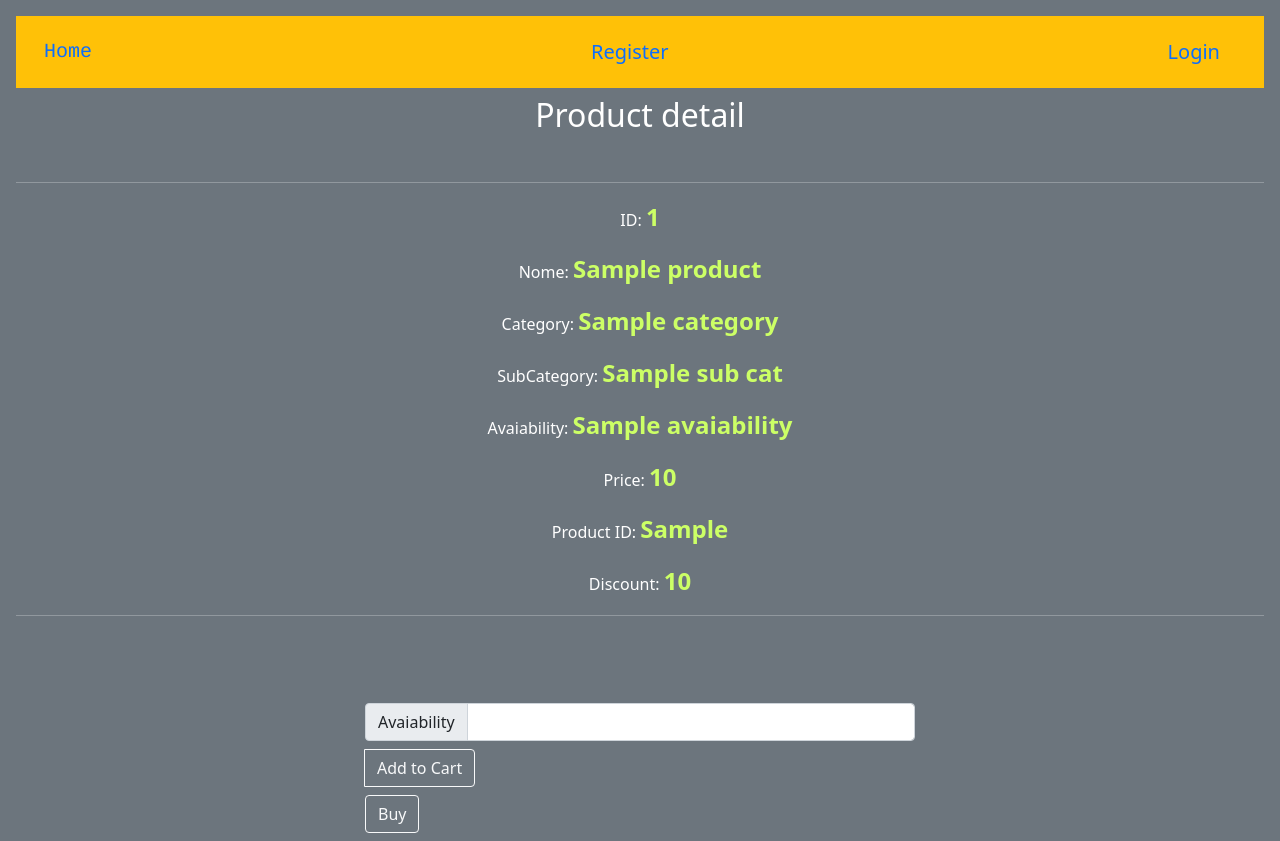
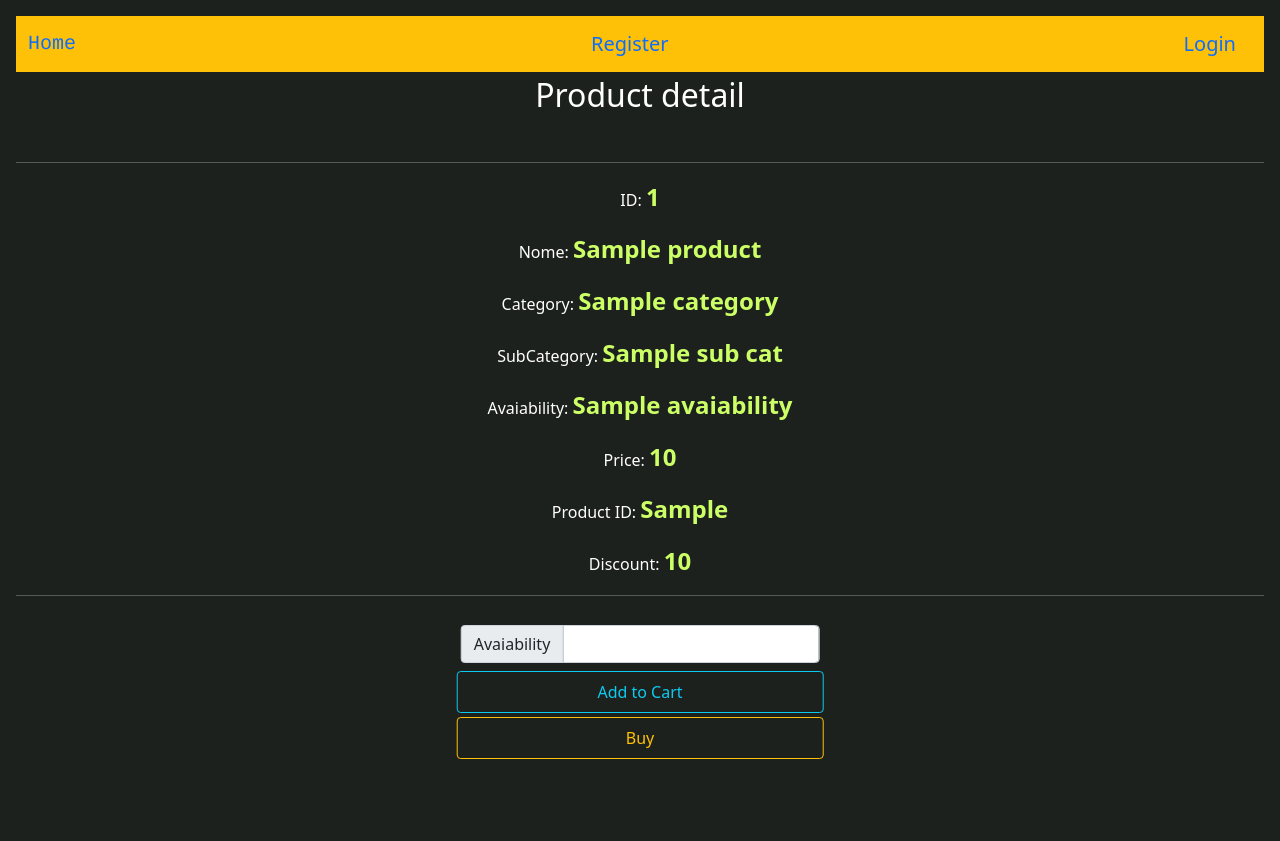
Before and after one commit to radik2019/e_commerce, a Django app: template store_app/templates/store_app/detail_product.html in a window 1280 px wide. After the commit the page ends 759 px from the top, so only its background shows below. Run offline with Django 3.2, Linux system fonts and the light colour scheme; the template is opened without the code that fills it: most values are stand-ins (such as "Sample title", 1, 10 or a date in 2020).

Commit message:
[ADD] added models.Order, order.html, changed background color admin/user

```diff
--- a/store_app/templates/store_app/base.html
+++ b/store_app/templates/store_app/base.html
@@ -7,49 +7,60 @@
 
     <head>
         <meta charset="utf-8">
+        <meta name="viewport" content="width=device-width, initial-scale=1">
+        <link href="https://cdn.jsdelivr.net/npm/bootstrap@5.0.2/dist/css/bootstrap.min.css" rel="stylesheet" integrity="sha384-EVSTQN3/azprG1Anm3QDgpJLIm9Nao0Yz1ztcQTwFspd3yD65VohhpuuCOmLASjC" crossorigin="anonymous">
+        <title>{{ title }}</title>
+    </head>
 
+    {% if is_staff %}
+      <body class="p-3 mb-2 bg-secondary text-white" style="background: red;">
+    {% else %}
+      <body class="p-3 mb-2 text-white" style="background: #1d211e;">
+    {% endif %}
 
-            <meta name="viewport" content="width=device-width, initial-scale=1">
+              <nav class="navbar navbar-expand-lg p-10 mb-1 bg-warning text-dark">
+            <div class="container-fluid">
 
-            <!-- Bootstrap CSS -->
-            <link href="https://cdn.jsdelivr.net/npm/bootstrap@5.0.2/dist/css/bootstrap.min.css" rel="stylesheet" integrity="sha384-EVSTQN3/azprG1Anm3QDgpJLIm9Nao0Yz1ztcQTwFspd3yD65VohhpuuCOmLASjC" crossorigin="anonymous">
-
-            <title>{{ title }}</title>
-        {% comment %} <link rel="stylesheet" href="{% static 'css/index.css'%}" type="text/css"> {% endcomment %}
-
-
-    </head>
-    <body class="p-3 mb-2 bg-secondary text-white">
-              <nav class="navbar navbar-expand-lg p-3 mb-2 bg-warning text-dark">
-            <div class="container-fluid">
               <a class="navbar-brand" href="{% url 'index' %}" style="font-family:courier;">Home</a>
-              <button class="navbar-toggler" type="button" data-bs-toggle="collapse" data-bs-target="#navbarSupportedContent" aria-controls="navbarSupportedContent" aria-expanded="false" aria-label="Toggle navigation">
+              <button class="navbar-toggler" type="button" data-bs-toggle="collapse" data-bs-target="#navbarSupportedContent" aria-controls="navbarSupportedContent" aria-expanded="true" aria-label="Toggle navigation">
                 <span class="navbar-toggler-icon"></span>
               </button>
 
               {% if auth %}
                 <a class="navbar-brand" href="{% url 'logout' %}">Logout</a>
-                <button class="navbar-toggler" type="button" data-bs-toggle="collapse" data-bs-target="#navbarSupportedContent" aria-controls="navbarSupportedContent" aria-expanded="false" aria-label="Toggle navigation">
+                <button class="navbar-toggler" type="button" data-bs-toggle="collapse" data-bs-target="#navbarSupportedContent" aria-controls="navbarSupportedContent" aria-expanded="true" aria-label="Toggle navigation">
                   <span class="navbar-toggler-icon"></span>
                 </button>
+
+
                 {% if user.is_superuser %}
                   <a class="navbar-brand" href="{% url 'registersuperuser' %}">Register Superuser</a>
-                  <button class="navbar-toggler" type="button" data-bs-toggle="collapse" data-bs-target="#navbarSupportedContent" aria-controls="navbarSupportedContent" aria-expanded="false" aria-label="Toggle navigation">
+                  <button class="navbar-toggler" type="button" data-bs-toggle="collapse" data-bs-target="#navbarSupportedContent" aria-controls="navbarSupportedContent" aria-expanded="true" aria-label="Toggle navigation">
                     <span class="navbar-toggler-icon"></span>
                   </button>
 
                   <a class="navbar-brand" href="{% url 'addprod' %}">Add Porduct</a>
-                  <button class="navbar-toggler" type="button" data-bs-toggle="collapse" data-bs-target="#navbarSupportedContent" aria-controls="navbarSupportedContent" aria-expanded="false" aria-label="Toggle navigation">
+                  <button class="navbar-toggler" type="button" data-bs-toggle="collapse" data-bs-target="#navbarSupportedContent" aria-controls="navbarSupportedContent" aria-expanded="true" aria-label="Toggle navigation">
                     <span class="navbar-toggler-icon"></span>
                   </button>
 
                   <a class="navbar-brand" href="{% url 'allusers' %}">All Users</a>
-                  <button class="navbar-toggler" type="button" data-bs-toggle="collapse" data-bs-target="#navbarSupportedContent" aria-controls="navbarSupportedContent" aria-expanded="false" aria-label="Toggle navigation">
+                  <button class="navbar-toggler" type="button" data-bs-toggle="collapse" data-bs-target="#navbarSupportedContent" aria-controls="navbarSupportedContent" aria-expanded="true" aria-label="Toggle navigation">
+                    <span class="navbar-toggler-icon"></span>
+                  </button>
+
+                  <a class="navbar-brand" href="{% url 'index' %}">Orders</a>
+                  <button class="navbar-toggler" type="button" data-bs-toggle="collapse" data-bs-target="#navbarSupportedContent" aria-controls="navbarSupportedContent" aria-expanded="true" aria-label="Toggle navigation">
                     <span class="navbar-toggler-icon"></span>
                   </button>
                 {% else %}
-                <a class="navbar-brand" href="{% url 'cart' %}">Cart</a>
-                  <button class="navbar-toggler" type="button" data-bs-toggle="collapse" data-bs-target="#navbarSupportedContent" aria-controls="navbarSupportedContent" aria-expanded="false" aria-label="Toggle navigation">
+                  <a class="navbar-brand" href="{% url 'cart' %}">Cart</a>
+                  <button class="navbar-toggler" type="button" data-bs-toggle="collapse" data-bs-target="#navbarSupportedContent" aria-controls="navbarSupportedContent" aria-expanded="true" aria-label="Toggle navigation">
+                    <span class="navbar-toggler-icon"></span>
+                  </button>
+
+                  <a class="navbar-brand" href="{% url 'cart' %}">Order</a>
+                  <button class="navbar-toggler" type="button" data-bs-toggle="collapse" data-bs-target="#navbarSupportedContent" aria-controls="navbarSupportedContent" aria-expanded="true" aria-label="Toggle navigation">
                     <span class="navbar-toggler-icon"></span>
                   </button>
                 {% endif %}
@@ -57,12 +68,12 @@
                 <p>Hello {{ name }}</p>
               {% else %}
               <a class="navbar-brand" href="{% url 'register' %}">Register</a>
-              <button class="navbar-toggler" type="button" data-bs-toggle="collapse" data-bs-target="#navbarSupportedContent" aria-controls="navbarSupportedContent" aria-expanded="false" aria-label="Toggle navigation">
+              <button class="navbar-toggler" type="button" data-bs-toggle="collapse" data-bs-target="#navbarSupportedContent" aria-controls="navbarSupportedContent" aria-expanded="true" aria-label="Toggle navigation">
                 <span class="navbar-toggler-icon"></span>
               </button>
 
               <a class="navbar-brand" href="{% url 'login' %}">Login</a>
-              <button class="navbar-toggler" type="button" data-bs-toggle="collapse" data-bs-target="#navbarSupportedContent" aria-controls="navbarSupportedContent" aria-expanded="false" aria-label="Toggle navigation">
+              <button class="navbar-toggler" type="button" data-bs-toggle="collapse" data-bs-target="#navbarSupportedContent" aria-controls="navbarSupportedContent" aria-expanded="true" aria-label="Toggle navigation">
                 <span class="navbar-toggler-icon"></span>
               </button>
 
--- a/store_app/templates/store_app/detail_product.html
+++ b/store_app/templates/store_app/detail_product.html
@@ -14,19 +14,16 @@
     <p style="text-align:center;"> Product ID: <strong style="color:#ccff66;font-size:150%;">{{ product.code_product }} </strong></p>
     <p style="text-align:center;"> Discount: <strong style="color:#ccff66;font-size:150%;">{{ product.discount }} </strong></p>
 
-
     <hr>
     <br>
         <p>{{ message }}</p>
     <br>
-
-
     {% if user.is_superuser %}
 
         <form method="POST" class="row g-3">
             {% csrf_token %}
             <button formaction="{% url 'index' %}{{ product.id }}/del/" type="submit"
-             class="btn btn-outline-light w-25 position-absolute start-50 translate-middle mt-1">Remove Product</button>
+             class="btn btn-outline-light w-55 position-absolute start-50 translate-middle mt-1">Remove Product</button>
         </form>
         <br>
             <br>
@@ -34,33 +31,24 @@
         <form method="POST" class="row g-3">
             {% csrf_token %}
             <button formaction="{% url 'index' %}{{ product.id }}/mod/" type="submit"
-             class="btn btn-outline-light w-25 position-absolute start-50 translate-middle mt-1">Modifi product</button>
+             class="btn btn-outline-light w-25 position-absolute start-50 translate-middle mt-14">Modifi product</button>
         </form>
     {% else %}
-    <br>
-    <br>
-        <form class="position-absolute start-50 translate-middle mt-3" method="POST" class="row g-4 ">
+
+        <form class="position-absolute start-50 translate-middle mt-3" method="POST" class="row g-9 ">
             {% csrf_token %}
 
-            <br>
-            <div class="input-group mb-2 .bg-info.bg-gradient" style="width: 550px; ">
+            <input type="hidden" name="id" value="{{ product.pk }}">
+
+            <div class="input-group mb-1 .bg-info.bg-gradient w-100 p-1" >
                 <span class="input-group-text" id="inputGroup-sizing-default">Avaiability</span>
-                <input type="number" min="0" max="{{ product.avaiability }}" class="form-control" aria-describedby="inputGroup-sizing-default" name="avaiability">
+                <input type="number" min="0" max="{{ product.avaiability }}" class="form-control " aria-describedby="inputGroup-sizing-default" name="avaiability">
             </div>
-            <div class="input-group mb-2 .bg-info.bg-gradient" style="width: 550px; ">
-                <br>
-                <button formaction="{% url 'cart' %}" type="submit" class="btn btn-outline-light w-11">Add to Cart</button>
-            </div>
-            <div class="input-group mb-2 .bg-info.bg-gradient" style="width: 550px; ">
-                <button formaction="{% url 'index' %}{{ product.id }}/buy/" type="submit" class="btn btn-outline-light w-11">Buy</button>
-            </div>
-                <input type="hidden" name="id" value="{{ product.pk }} ">
+            <button formaction="{% url 'cart' %}" type="submit" class="btn btn-outline-info w-100 p-2 mb-1" >Add to Cart</button>
 
-
-
+            <button formaction="{% url 'index' %}{{ product.id }}/buy/" type="submit" class="btn btn-outline-warning w-100 p-2 mb-1" >Buy</button>
         </form>
         <br>
-
     {% endif %}
 
 {% endblock %}
--- a/utils.py
+++ b/utils.py
@@ -16,6 +16,9 @@ def debug_(*args):
         print(f"\033[35m\33[1m\033[3m {i}")
     line()
 
+
+def subtract_perecnt(number: int, percent: int):
+    return round(number - ((number * percent) / 100), 2)
 
 
 
```
Also changed, not shown: store_app/models.py (+21 -3 lines), store_app/templates/store_app/cart.html (+8 -4 lines), store_app/templates/store_app/index.html (+26 -21 lines), store_app/templates/store_app/order.html (added, +8 -0 lines), store_app/views.py (+6 -3 lines), store_app/migrations/0010_customer_address.py (added).
